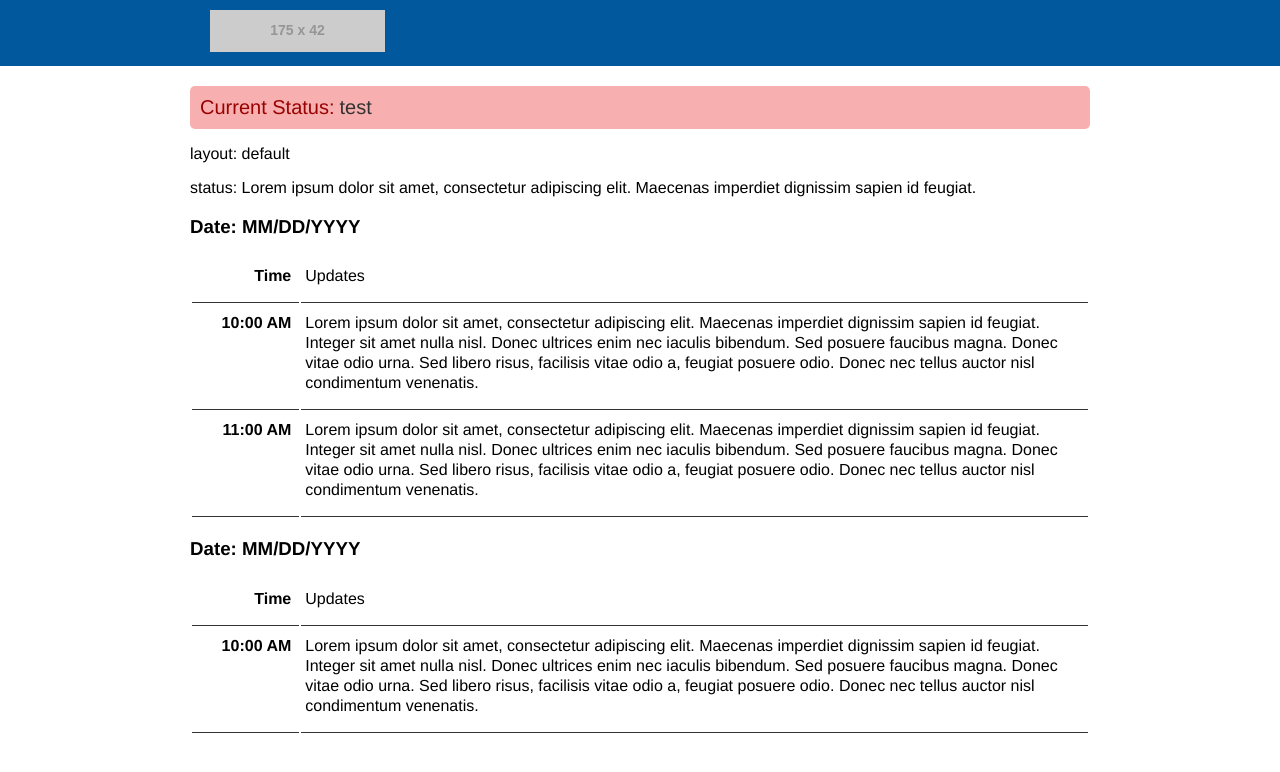
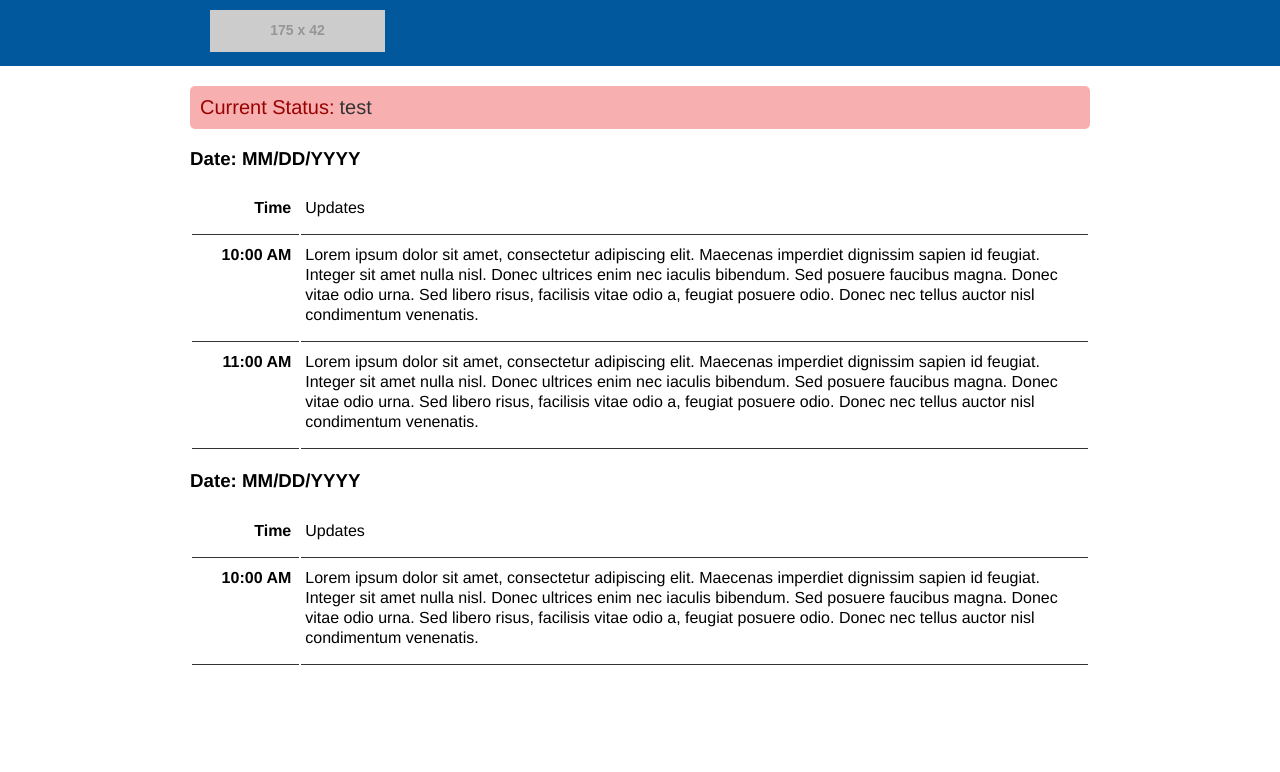
Before and after one commit to luckyluke007/emergency-alert, a Jekyll site: the page built from index.md, in a window 1280 px wide. Shown: the top 772 px of the page. Built offline with Jekyll 4.4.1, drawn with Linux system fonts in a browser that asks for light colours.

Commit message:
Update/Create index.md

```diff
--- a/index.md
+++ b/index.md
@@ -10,10 +10,6 @@ status: Lorem ipsum dolor sit amet, consectetur adipiscing elit. Maecenas imperd
 source-id: 1zrlvJAUco93HTFpk9uZLopE03S3_cpNHROuj8me0L2o
 published: true
 ---
-layout: default
-
-status: Lorem ipsum dolor sit amet, consectetur adipiscing elit. Maecenas imperdiet dignissim sapien id feugiat.
-
 ### **Date:** MM/DD/YYYY
 
 <table>
```
